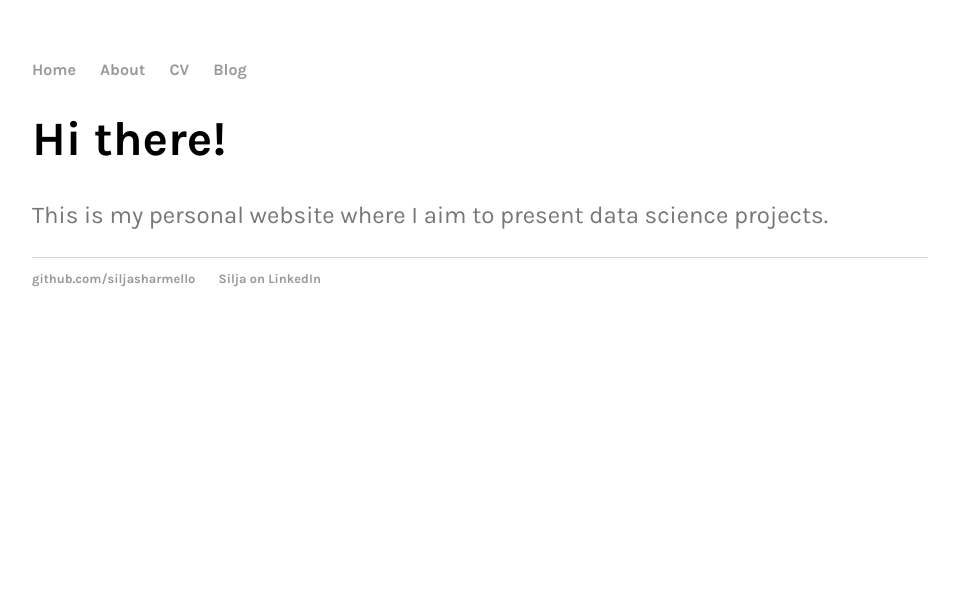
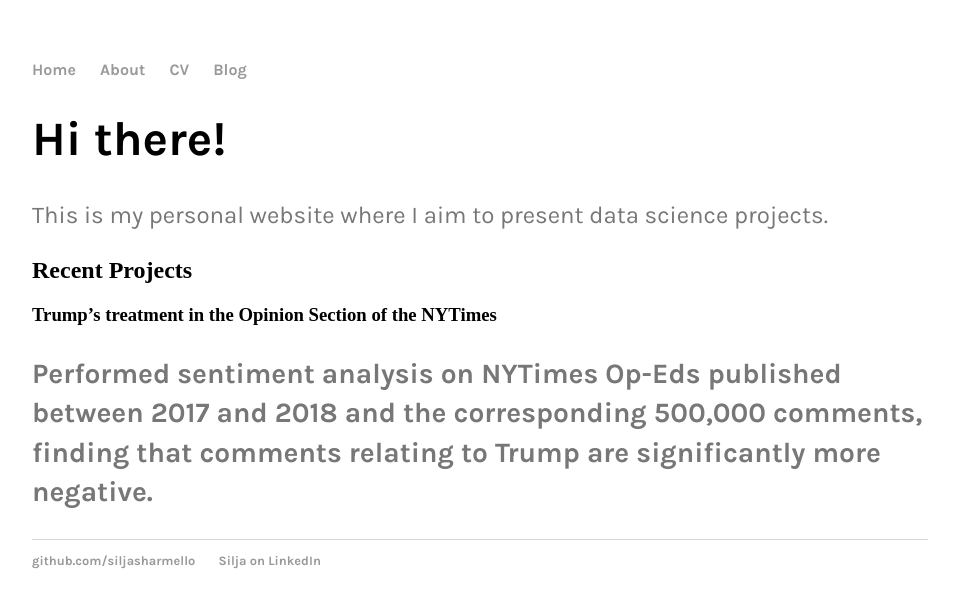
Before and after one commit to siljasharmello/siljasharmello.github.io, a Jekyll site: the page built from index.html, in a window 1280 px wide. Shown: the top 608 px of the page, without its empty margins (160-1113 px from the left). Built offline with Jekyll 4.4.1, drawn with Linux system fonts in a browser that asks for light colours.

Commit message:
Update index.html

```diff
--- a/index.html
+++ b/index.html
@@ -5,4 +5,10 @@ title: Silja Lüthi, MSc in Applied Social Data Science
 <div class="blurb">
 	<h1>Hi there!</h1>
 				<p>This is my personal website where I aim to present data science projects.</p>
+
+	<h2>Recent Projects<h2>
+		<h3>Trump’s treatment in the Opinion Section of the NYTimes<h3>
+			<p>Performed sentiment analysis on NYTimes Op-Eds published between 2017 and
+				2018 and the corresponding 500,000 comments, finding that comments relating to Trump are significantly more negative. </p>
+
 </div><!-- /.blurb -->
```
